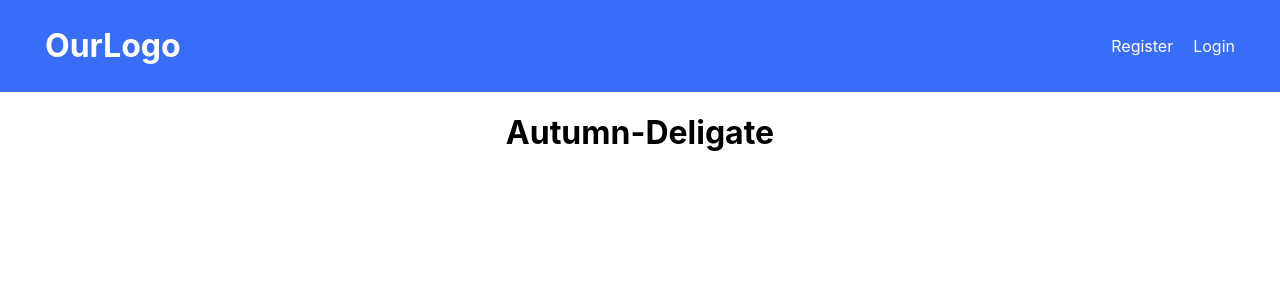
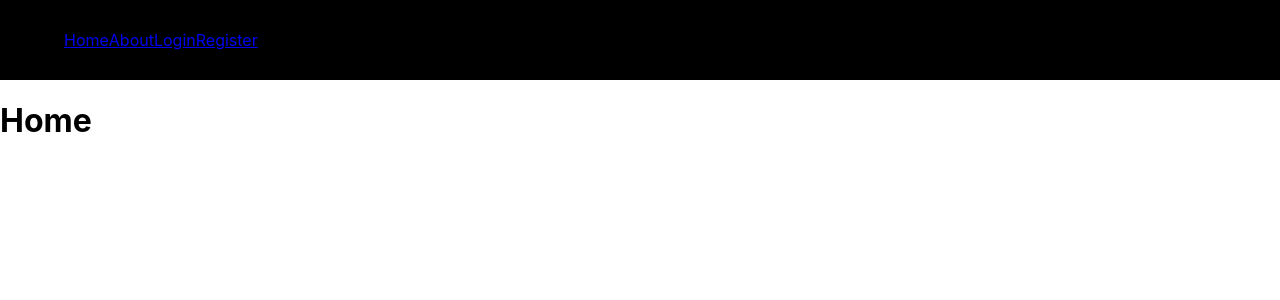
Before and after one commit to ishan-codescale/autumn-deligate-app, a React (Create React App) app: page / in a window 1280 px wide. Shown: the top 300 px of the page. Built offline with nearby package versions, Linux system fonts and the light colour scheme.

Commit message:
added styled navbar component with links

```diff
--- a/src/App.css
+++ b/src/App.css
@@ -2,71 +2,7 @@
   text-align: center;
 }
 
-.App-logo {
-  height: 40vmin;
-  pointer-events: none;
+body {
+  margin: 0;
+  padding: 0;
 }
-
-@media (prefers-reduced-motion: no-preference) {
-  .App-logo {
-    animation: App-logo-spin infinite 20s linear;
-  }
-}
-
-.App-header {
-  background-color: #282c34;
-  min-height: 100vh;
-  display: flex;
-  flex-direction: column;
-  align-items: center;
-  justify-content: center;
-  font-size: calc(10px + 2vmin);
-  color: white;
-}
-
-.App-link {
-  color: #61dafb;
-}
-
-/* Styling Header Element */
-
-.navbar {
-  padding: 5px 45px;
-  background-color: rgb(56, 110, 247);
-  color: white;
-  display: flex;
-  justify-content: space-between;
-  align-items: center;
-}
-
-.nav a {
-  color: #fff;
-  text-decoration: none;
-  display: block;
-  transition: all 0.3s ease-out;
-}
-
-.nav a:hover {
-  color: rgb(136, 165, 238);
-  text-decoration: none;
-  display: block;
-  transition: all 0.3s ease-out;
-}
-
-.nav {
-  list-style: none;
-  display: flex;
-}
-
-.nav li {
-  margin-left: 20px;
-}
-
-@keyframes App-logo-spin {
-  from {
-    transform: rotate(0deg);
-  }
-  to {
-    transform: rotate(360deg);
-  }
-}
--- a/src/App.js
+++ b/src/App.js
@@ -1,12 +1,18 @@
 import "./App.css";
-import Header from "./components/Header";
+import { BrowserRouter as Router, Routes, Route } from "react-router-dom";
+import Navbar from "./components/Navbar";
 
 function App() {
   return (
-    <div className="App">
-      <Header />
-      <h1>Autumn-Deligate</h1>
-    </div>
+    <Router>
+      <Navbar />
+      <Routes>
+        <Route path="/" element={<h1>Home</h1>} />
+        <Route path="/about" element={<h1>About</h1>} />
+        <Route path="/login" element={<h1>Login</h1>} />
+        <Route path="/register" element={<h1>Register</h1>} />
+      </Routes>
+    </Router>
   );
 }
 
--- a/src/components/Header.js
+++ /dev/null
@@ -1,20 +0,0 @@
-import React from "react";
-import "../App.css";
-
-function Header() {
-  return (
-    <div className="navbar">
-      <h1>OurLogo</h1>
-      <ul class="nav">
-        <li>
-          <a href="">Register</a>
-        </li>
-        <li>
-          <a href="">Login</a>
-        </li>
-      </ul>
-    </div>
-  );
-}
-
-export default Header;
--- /dev/null
+++ b/src/components/Navbar.js
@@ -0,0 +1,31 @@
+import React from "react";
+import {
+  StyledNavbar,
+  LeftContainer,
+  RightContainer,
+  InnerStyledNavbar,
+  ExtendStyledNavbar,
+  NavbarLinkContainer,
+} from "../styled-components/Navbar.styled";
+import { Link } from "react-router-dom";
+
+const Navbar = () => {
+  return (
+    <StyledNavbar>
+      <InnerStyledNavbar>
+        <LeftContainer>
+          <NavbarLinkContainer>
+            <Link to="/">Home</Link>
+            <Link to="/about">About</Link>
+            <Link to="/login">Login</Link>
+            <Link to="/register">Register</Link>
+          </NavbarLinkContainer>
+        </LeftContainer>
+        <RightContainer></RightContainer>
+      </InnerStyledNavbar>
+      <ExtendStyledNavbar></ExtendStyledNavbar>
+    </StyledNavbar>
+  );
+};
+
+export default Navbar;
--- /dev/null
+++ b/src/styled-components/Navbar.styled.js
@@ -0,0 +1,36 @@
+import { Link } from "react-router-dom";
+import styled from "styled-components";
+
+export const StyledNavbar = styled.nav`
+  width: 100%;
+  height: 80px;
+  background-color: #000;
+  display: flex;
+  flex-direction: column;
+`;
+
+export const LeftContainer = styled.div`
+  flex: 70%;
+  display: flex;
+  align-items: center;
+  padding-left: 5%;
+`;
+
+export const RightContainer = styled.div`
+  flex: 30%;
+  display: flex;
+  align-items: flex-end;
+  padding-right: 50px;
+`;
+
+export const InnerStyledNavbar = styled.div`
+  width: 100%;
+  height: 80px;
+  display: flex;
+`;
+
+export const NavbarLinkContainer = styled.div`
+  display: flex;
+`;
+
+export const ExtendStyledNavbar = styled.div``;
```
